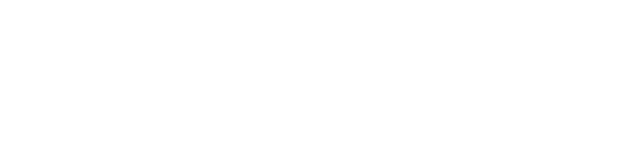
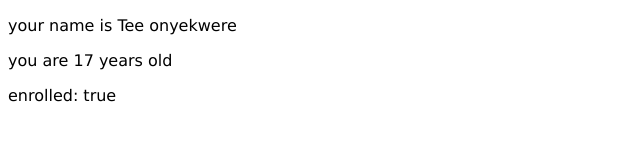
Before and after one commit to trustonyekwere/JS-learning, a plain HTML site: page index.html in a window 1280 px wide. Shown: the whole page, without its empty margins (0-640 px from the left). Drawn offline with Linux system fonts and the light colour scheme.

Commit message:
finished variables, moved to Arithmetic operators

```diff
--- a/index.html
+++ b/index.html
@@ -7,6 +7,9 @@
     <link rel="stylesheet" href="style.css">
 </head>
 <body>
+    <p id="p1"></p>
+    <p id="p2"></p>
+    <p id="p3"></p>
 
     <script src="index.js"></script>
 </body>
--- a/index.js
+++ b/index.js
@@ -1,8 +1,16 @@
+let fullname = "Tee onyekwere"; //string
 let age = 17; //number
-let firstname = "Tee"; //string
 let favfood = "garri"; //string
+let online = true; //boolean
+let student = true; //boolean
 
-console.log(typeof firstname);
-console.log(`my name is ${firstname}`);
+document.getElementById ("p1").textContent = `your name is ${fullname}`;
+document.getElementById ("p2").textContent = `you are ${age} years old`;
+document.getElementById ("p3").textContent = `enrolled: ${student}`;
+
+/* console.log(`my name is ${fullname}`);
 console.log(`i am ${age} years old`);
 console.log(`i like ${favfood}`);
+console.log(typeof fullname);
+console.log(typeof online);
+console.log(`${fullname} is online: ${online}`); */
--- a/style.css
+++ b/style.css
@@ -0,0 +1,3 @@
+* {
+    font-family: Verdana, Geneva, Tahoma, sans-serif;
+}
```
Also changed, not shown: 1 other file.
